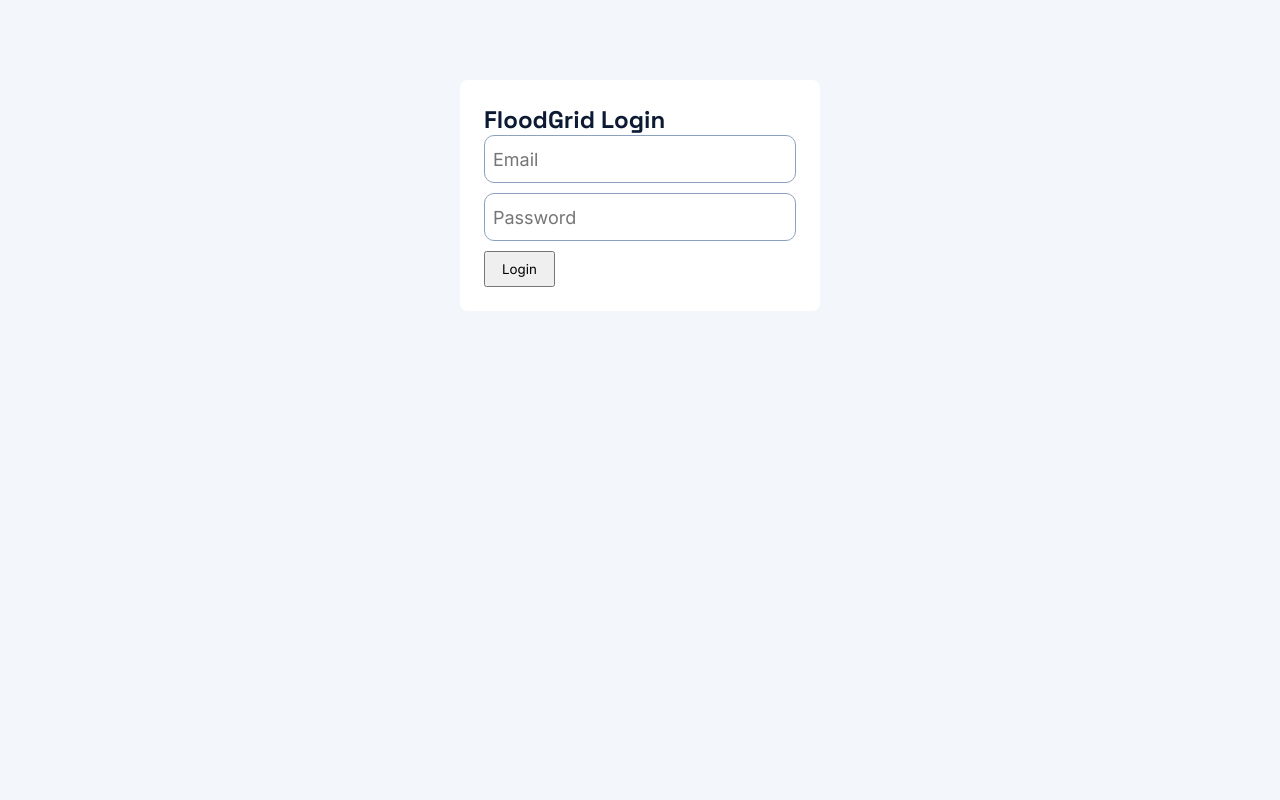
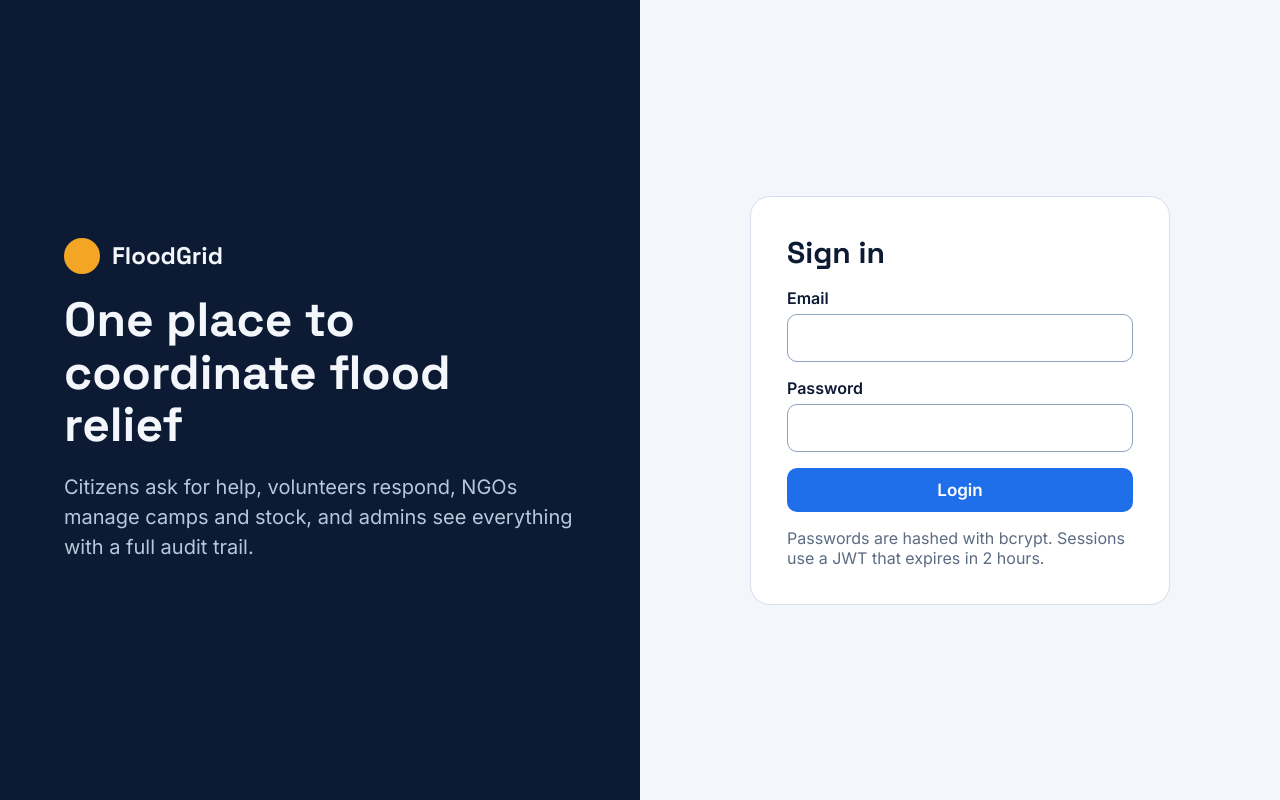
Before and after one commit to Kavya25007/Flood_grid, a React app in the folder frontend/: page / in a window 1280 px wide. Built offline with nearby package versions, Linux system fonts and the light colour scheme; no server answers; the HTML template or start-up script is replaced by a standard one.

Commit message:
restyle login page with ngo redirect

```diff
--- a/frontend/src/pages/Login.jsx
+++ b/frontend/src/pages/Login.jsx
@@ -1,6 +1,8 @@
 import { useState } from 'react';
 import { useNavigate } from 'react-router-dom';
 import api from '../api';
+
+const ROLES = ['citizen', 'volunteer', 'ngo', 'admin'];
 
 export default function Login() {
   const [email, setEmail] = useState('');
@@ -8,33 +10,53 @@ export default function Login() {
   const [error, setError] = useState('');
   const navigate = useNavigate();
 
-  const handleSubmit = async (e) => {
-    e.preventDefault();
+  const signIn = async (mail, pass) => {
     setError('');
     try {
-      const { data } = await api.post('/auth/login', { email, password });
+      const { data } = await api.post('/auth/login', { email: mail, password: pass });
       localStorage.setItem('token', data.token);
       localStorage.setItem('role', data.role);
       localStorage.setItem('name', data.name);
-      if (['citizen', 'volunteer', 'admin'].includes(data.role)) navigate('/' + data.role);
+      if (ROLES.includes(data.role)) navigate('/' + data.role);
       else setError('This role has no dashboard yet');
     } catch (err) {
       setError(err.response?.data?.message || 'Login failed');
     }
   };
 
-  const field = { width: '100%', boxSizing: 'border-box', marginBottom: 10, padding: 8 };
+  const handleSubmit = (e) => {
+    e.preventDefault();
+    signIn(email, password);
+  };
+
   return (
-    <div style={{ maxWidth: 360, margin: '80px auto', background: 'white', padding: 24, borderRadius: 8 }}>
-      <h2 style={{ marginTop: 0 }}>FloodGrid Login</h2>
-      <form onSubmit={handleSubmit}>
-        <input style={field} type="email" placeholder="Email" value={email}
-          onChange={(e) => setEmail(e.target.value)} required />
-        <input style={field} type="password" placeholder="Password" value={password}
-          onChange={(e) => setPassword(e.target.value)} required />
-        <button style={{ padding: '8px 16px' }} type="submit">Login</button>
-      </form>
-      {error && <p style={{ color: 'red' }}>{error}</p>}
+    <div className="login">
+      <div className="left">
+        <div className="brand"><span className="dot" />FloodGrid</div>
+        <h1 style={{ fontSize: 48, lineHeight: 1.1 }}>One place to coordinate flood relief</h1>
+        <p style={{ color: '#B9C7DB', fontSize: 20, lineHeight: 1.5, margin: 0 }}>
+          Citizens ask for help, volunteers respond, NGOs manage camps and stock, and admins see
+          everything with a full audit trail.
+        </p>
+      </div>
+      <div className="right">
+        <form className="form" onSubmit={handleSubmit}>
+          <h2 style={{ fontSize: 30 }}>Sign in</h2>
+          <div>
+            <label htmlFor="em">Email</label>
+            <input id="em" type="email" value={email} onChange={(e) => setEmail(e.target.value)} required />
+          </div>
+          <div>
+            <label htmlFor="pw">Password</label>
+            <input id="pw" type="password" value={password} onChange={(e) => setPassword(e.target.value)} required />
+          </div>
+          {error && <p className="err">{error}</p>}
+          <button className="btn" type="submit">Login</button>
+          <p className="muted" style={{ margin: 0 }}>
+            Passwords are hashed with bcrypt. Sessions use a JWT that expires in 2 hours.
+          </p>
+        </form>
+      </div>
     </div>
   );
 }
```
